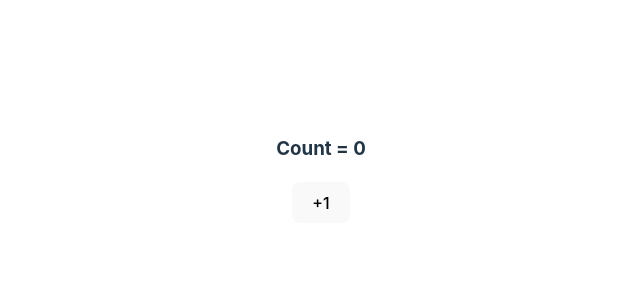
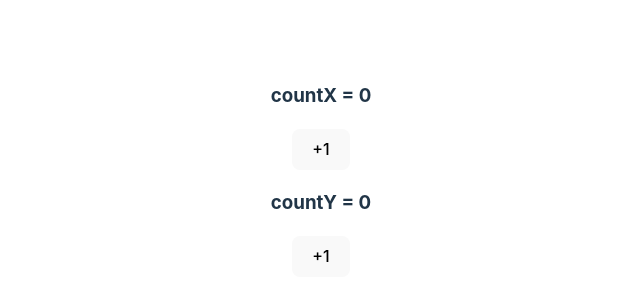
Before and after one commit to RajiaRani/React-Basics, a React (Vite) app in the folder ReactConcepts/form-project/: page / in a window 1280 px wide. Shown: the part 230-530 px from the top of the page, without its empty margins (319-959 px from the left). Built offline with nearby package versions, Linux system fonts and the light colour scheme.

Commit message:
added new counter file

```diff
--- a/ReactConcepts/form-project/src/Counter.jsx
+++ b/ReactConcepts/form-project/src/Counter.jsx
@@ -1,10 +1,15 @@
 import { useState , useEffect} from "react"
 
 export default function Counter() {
-    let [count, setCount] = useState(0);
+    let [countX, setCountX] = useState(0);
+    let [countY, setCountY] = useState(0);
 
-    let incCount = () => {
-        setCount((currCount) => currCount + 1)
+    let incCountX = () => {
+        setCountX((currCount) => currCount + 1)
+    };
+
+    let incCountY = () => {
+        setCountY((currCount) => currCount + 1)
     };
 
     useEffect(function printSomething(){
@@ -13,8 +18,11 @@ export default function Counter() {
 
     return (
         <div>
-            <h3>Count = {count}</h3>
-            <button onClick={incCount}>+1</button>
+            <h3>countX = {countX}</h3>
+            <button onClick={incCountX}>+1</button>
+
+            <h3>countY = {countY}</h3>
+            <button onClick={incCountY}>+1</button>
         </div>
     )
 }
```
